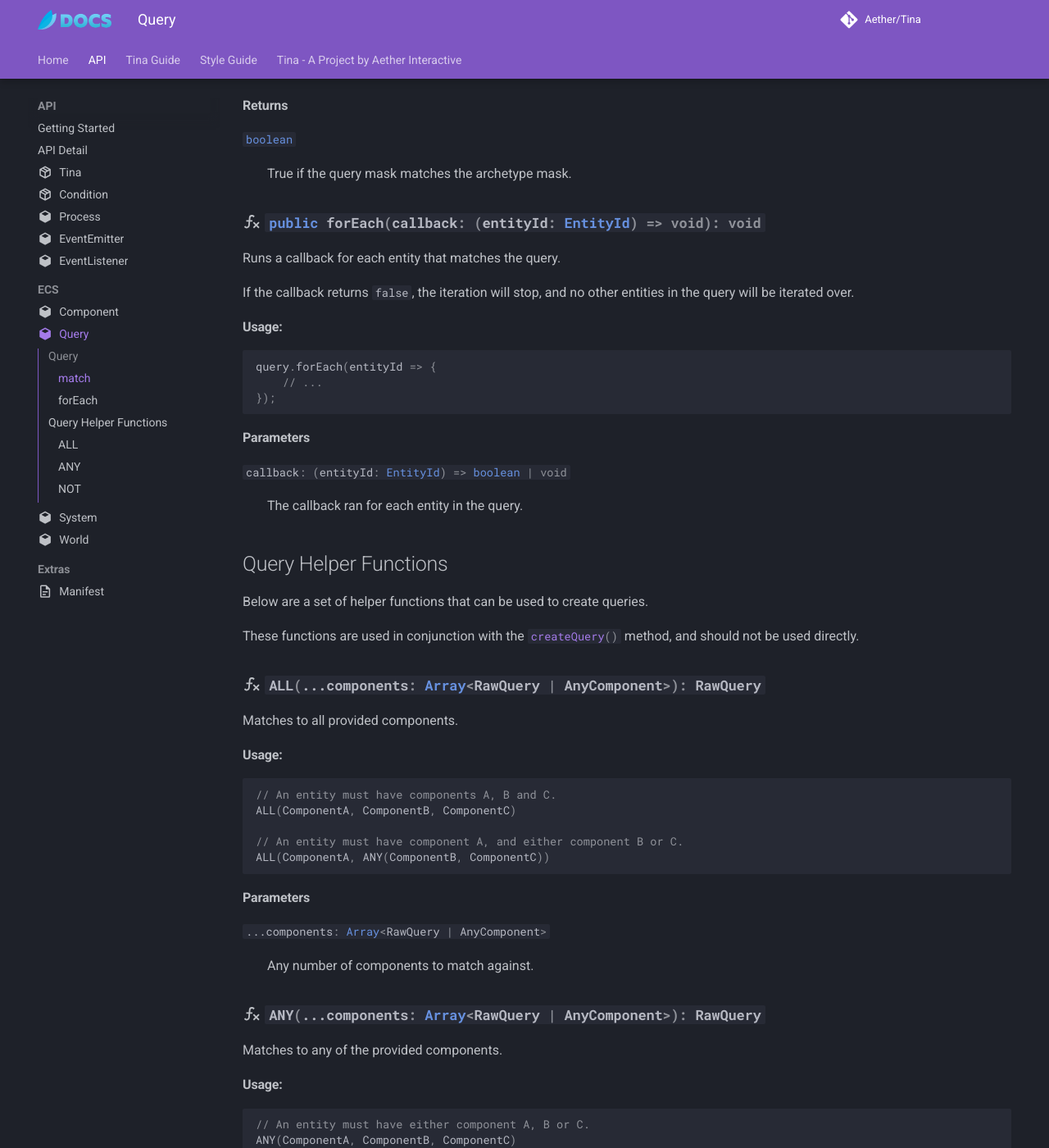
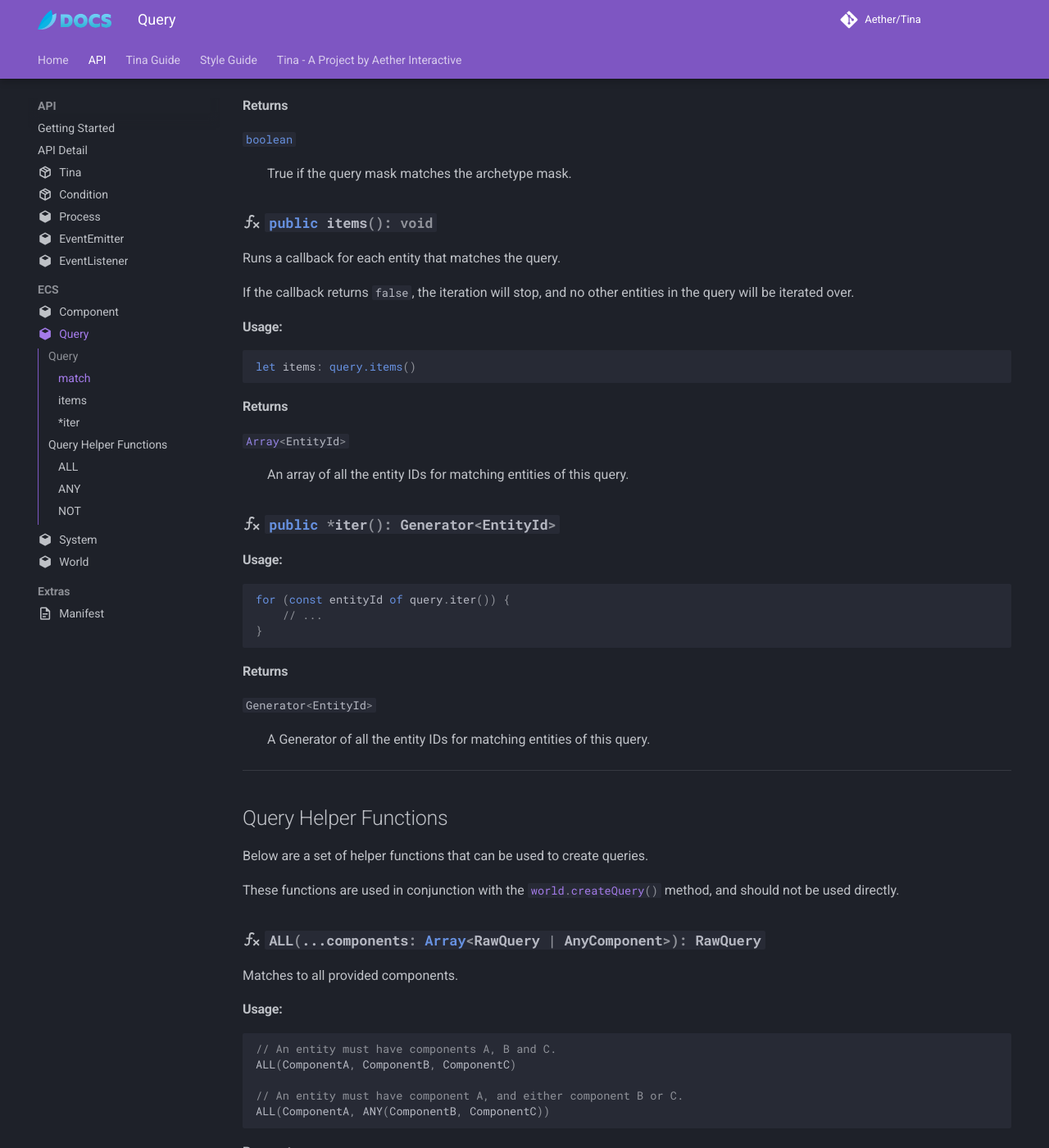
Before and after one commit to AetherInteractiveLtd/docs, an MkDocs documentation site: the page built from docs/api/ecs/query.md, in a window 1280 px wide and 1400 px high, scrolled down 1086 px. Shown: the whole window at 82% size. Built offline with MkDocs 1.6.1 and Material for MkDocs 9.7.7, drawn with Linux system fonts in a browser that asks for light colours; comment, search, counter and statistics services are not loaded; some of the changed text lies outside the part shown.

Commit message:
remove forEach

````diff
--- a/docs/api/ecs/query.md
+++ b/docs/api/ecs/query.md
@@ -19,13 +19,13 @@ import { Position, Velocity, Acceleration } from './components';
 
 const world = new World({...});
 const query = world.createQuery(Position, ANY(Velocity, NOT(Acceleration)));
-query.forEach(entityId => {
+query.items().forEach((entityId) => {
     // ...
-});
+})
 
 // or
 
-for (const entityId of query) {
+for (const entityId of query.iter()) {
     // ...
 }
 ```
@@ -56,7 +56,7 @@ This function is not typically used directly but is used internally by the world
 
 
 
-### :material-function-variant: **`#!typescript public forEach(callback: (entityId: EntityId) => void): void`** { #forEach data-toc-label='forEach' }
+### :material-function-variant: **`#!typescript public items(): void`** { #forEach data-toc-label='items' }
 
 Runs a callback for each entity that matches the query.
 
@@ -64,22 +64,39 @@ If the callback returns `false`, the iteration will stop, and no other entities
 
 #### Usage:
 ```typescript
-query.forEach(entityId => {
-    // ...
-});
+let items: query.items()
 ```
 
-#### Parameters
-`#!typescript callback: (entityId: EntityId) => boolean | void`
+#### Returns
 
- : The callback ran for each entity in the query.
+`#!typescript Array<EntityId>`
+
+ : An array of all the entity IDs for matching entities of this query.
+
+### :material-function-variant: **`#!typescript public *iter(): Generator<EntityId>`** { #markdown data-toc-label='*iter' }
+
+#### Usage:
+```typescript
+for (const entityId of query.iter()) {
+    // ...
+}
+```
+
+#### Returns
+
+`#!typescript Generator<EntityId>`
+
+ : A Generator of all the entity IDs for matching entities of this query.
+
+---
+
 
 
 ## Query Helper Functions
 
 Below are a set of helper functions that can be used to create queries.
 
-These functions are used in conjunction with the [`#!typescript createQuery()`](../world/#createQuery "createQuery()") method, and should not be used directly.
+These functions are used in conjunction with the [`#!typescript world.createQuery()`](../world/#createQuery "createQuery()") method, and should not be used directly.
 
 ### :material-function-variant: **`#!typescript ALL(...components: Array<RawQuery | AnyComponent>): RawQuery`** { #all data-toc-label='ALL' }
 
````
